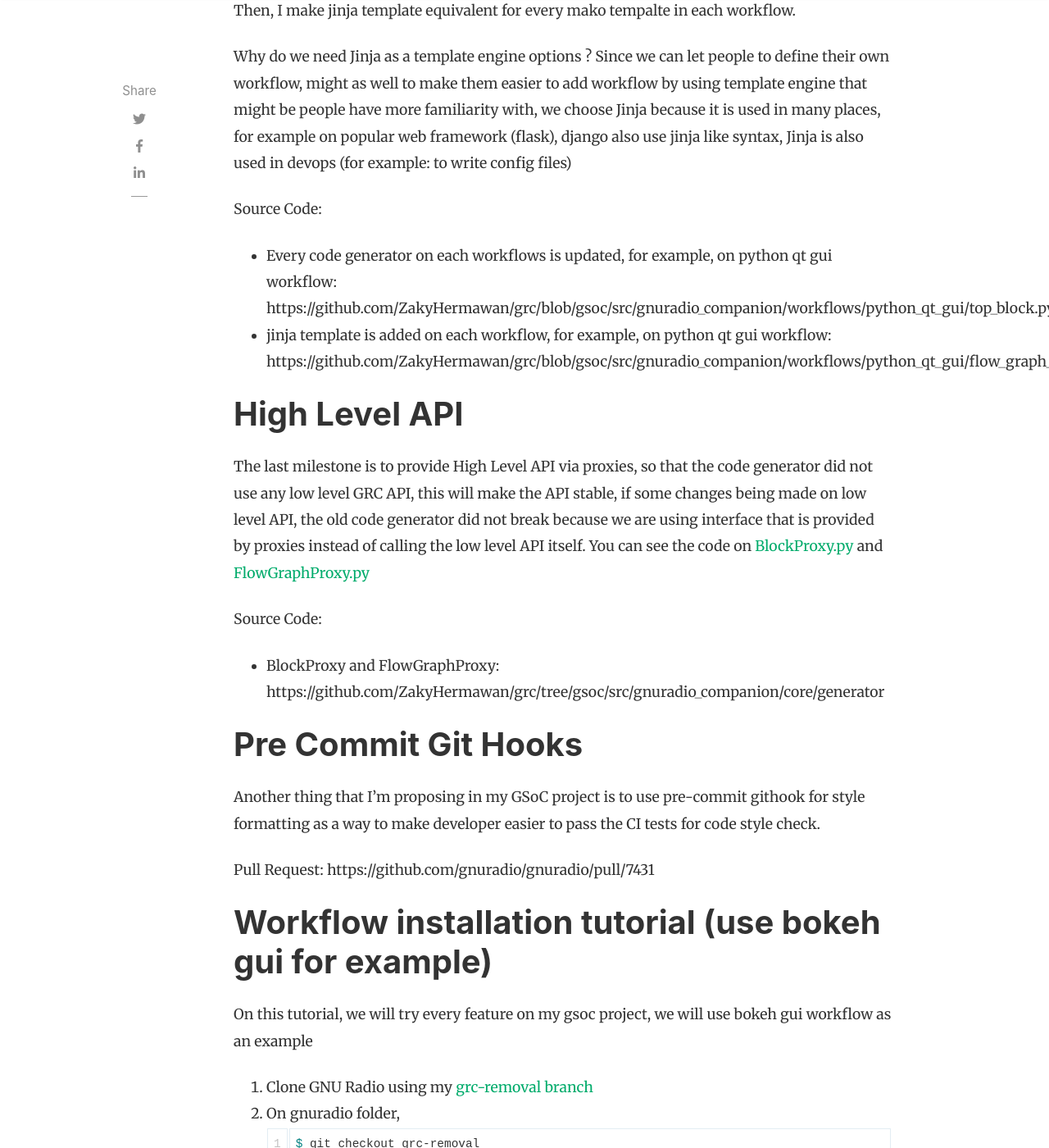
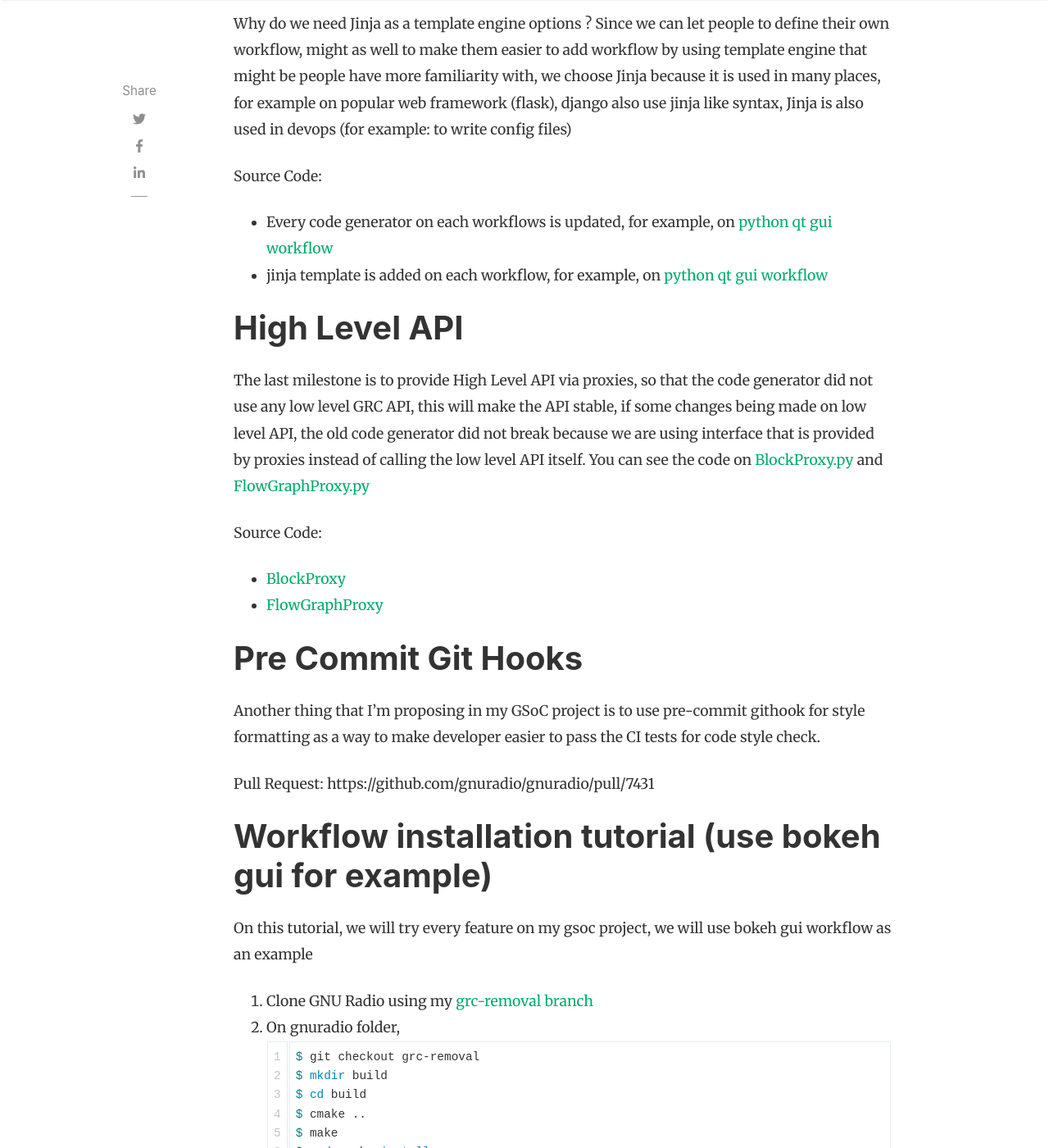
Before and after one commit to ZakyHermawan/ZakyHermawan.github.io, a Jekyll site: the page built from _posts/2024-08-21-week-12-final-report.md, in a window 1280 px wide and 1400 px high, scrolled down 9570 px. Shown: the whole window at 82% size. Built offline with Jekyll 4.4.1, drawn with Linux system fonts in a browser that asks for light colours; nearby versions of some CDN libraries; comment, search, counter and statistics services are not loaded; some of the changed text lies outside the part shown.

Commit message:
update source code to embed link on text
Signed-off-by: ZakyHermawan <zaky.hermawan9615@gmail.com>

````diff
--- a/_posts/2024-08-21-week-12-final-report.md
+++ b/_posts/2024-08-21-week-12-final-report.md
@@ -77,8 +77,8 @@ You can verify the grc installation by doing `import gnuradio_companion`
 ![import gnuradio_companion](/assets/images/import-gnuradio_companion.png)
 
 Source Code:
-Separated GRC Repository: https://github.com/ZakyHermawan/grc/tree/gsoc
-GNU Radio codebase after GRC being removed: https://github.com/ZakyHermawan/gnuradio/tree/grc-removal
+* [Separated GRC Repository](https://github.com/ZakyHermawan/grc/tree/gsoc)
+* [GNU Radio codebase after GRC being removed](https://github.com/ZakyHermawan/gnuradio/tree/grc-removal)
 
 # Pluggable workflow
 Another important milestone is to make workflows in GRC is pluggable, so people can make their own workflow.
@@ -178,8 +178,8 @@ with Cache(cache_file, version=self.config.version) as cache:
 ```
 
 Source Code:
-* Option Block Modularization: https://github.com/ZakyHermawan/grc/blob/gsoc/src/gnuradio_companion/core/blocks/options.py
-* Pluggable Workflow: https://github.com/ZakyHermawan/grc/tree/gsoc/src/gnuradio_companion/workflows
+* [Option Block Modularization](https://github.com/ZakyHermawan/grc/blob/gsoc/src/gnuradio_companion/core/blocks/options.py)
+* [Pluggable Workflow](https://github.com/ZakyHermawan/grc/tree/gsoc/src/gnuradio_companion/workflows)
 
 # Jinja Support
 The next milestone is to add make GRC support jinja templating as a template engine option for code generation. First, I edit options block to add template engine options to choose between using jinja or mako template engine.
@@ -302,15 +302,16 @@ Then, I make jinja template equivalent for every mako tempalte in each workflow.
 Why do we need Jinja as a template engine options ? Since we can let people to define their own workflow, might as well to make them easier to add workflow by using template engine that might be people have more familiarity with, we choose Jinja because it is used in many places, for example on popular web framework (flask), django also use jinja like syntax, Jinja is also used in devops (for example: to write config files)
 
 Source Code:
-* Every code generator on each workflows is updated, for example, on python qt gui workflow: https://github.com/ZakyHermawan/grc/blob/gsoc/src/gnuradio_companion/workflows/python_qt_gui/top_block.py
-* jinja template is added on each workflow, for example, on python qt gui workflow: https://github.com/ZakyHermawan/grc/blob/gsoc/src/gnuradio_companion/workflows/python_qt_gui/flow_graph_qt_gui.py.jinja
+* Every code generator on each workflows is updated, for example, on [python qt gui workflow](https://github.com/ZakyHermawan/grc/blob/gsoc/src/gnuradio_companion/workflows/python_qt_gui/top_block.py)
+* jinja template is added on each workflow, for example, on [python qt gui workflow](https://github.com/ZakyHermawan/grc/blob/gsoc/src/gnuradio_companion/workflows/python_qt_gui/flow_graph_qt_gui.py.jinja)
 
 # High Level API
 The last milestone is to provide High Level API via proxies, so that the code generator did not use any low level GRC API, this will make the API stable, if some changes being made on low level API, the old code generator did not break because we are using interface that is provided by proxies instead of calling the low level API itself.
 You can see the code on [BlockProxy.py](https://github.com/ZakyHermawan/grc/blob/gsoc/src/gnuradio_companion/core/generator/BlockProxy.py) and [FlowGraphProxy.py](https://github.com/ZakyHermawan/grc/blob/gsoc/src/gnuradio_companion/core/generator/FlowGraphProxy.py)
 
 Source Code:
-* BlockProxy and FlowGraphProxy: https://github.com/ZakyHermawan/grc/tree/gsoc/src/gnuradio_companion/core/generator
+* [BlockProxy](https://github.com/ZakyHermawan/grc/blob/gsoc/src/gnuradio_companion/core/generator/BlockProxy.py)
+* [FlowGraphProxy](https://github.com/ZakyHermawan/grc/blob/gsoc/src/gnuradio_companion/core/generator/FlowGraphProxy.py)
 
 
 # Pre Commit Git Hooks
````
